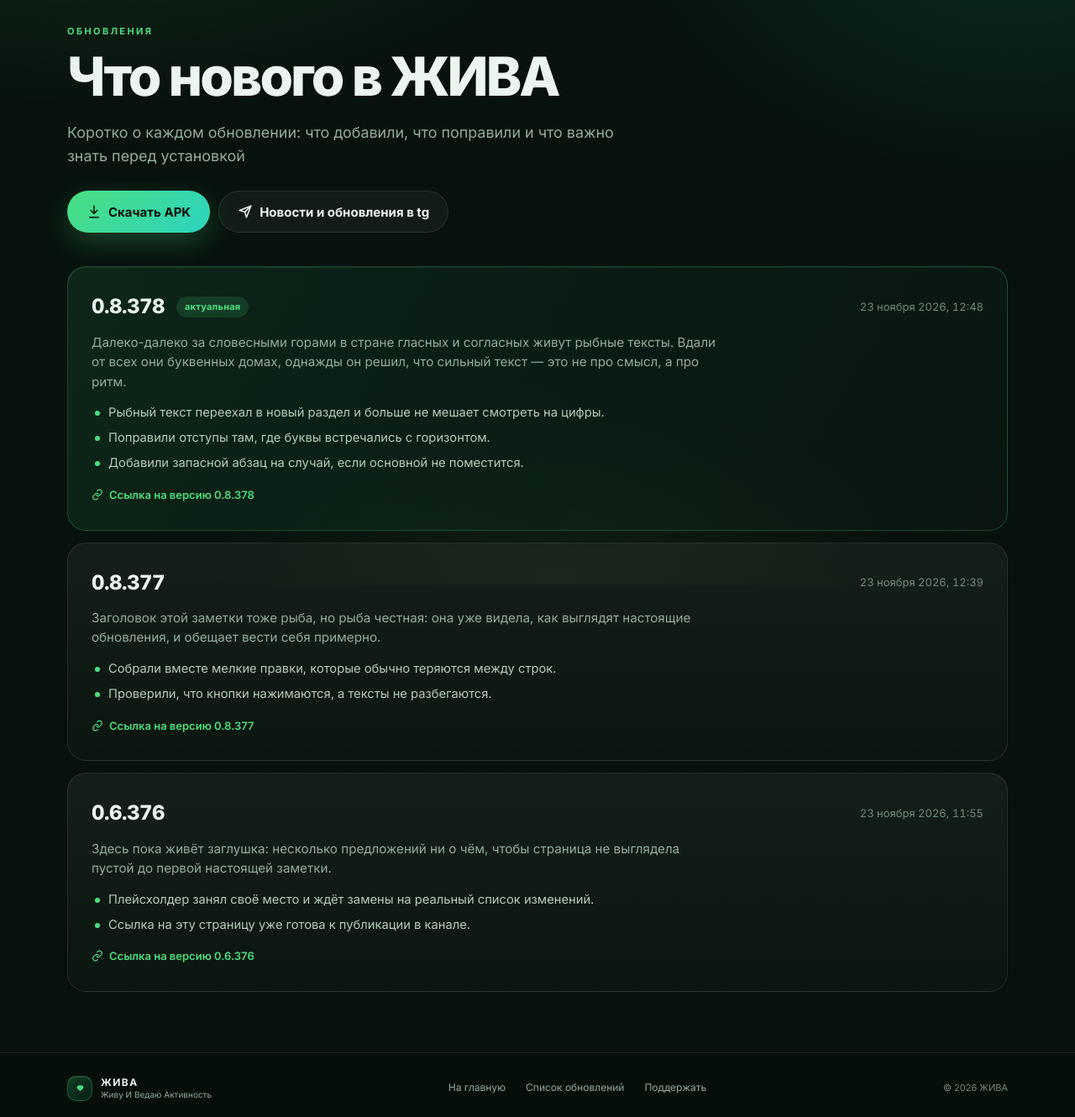
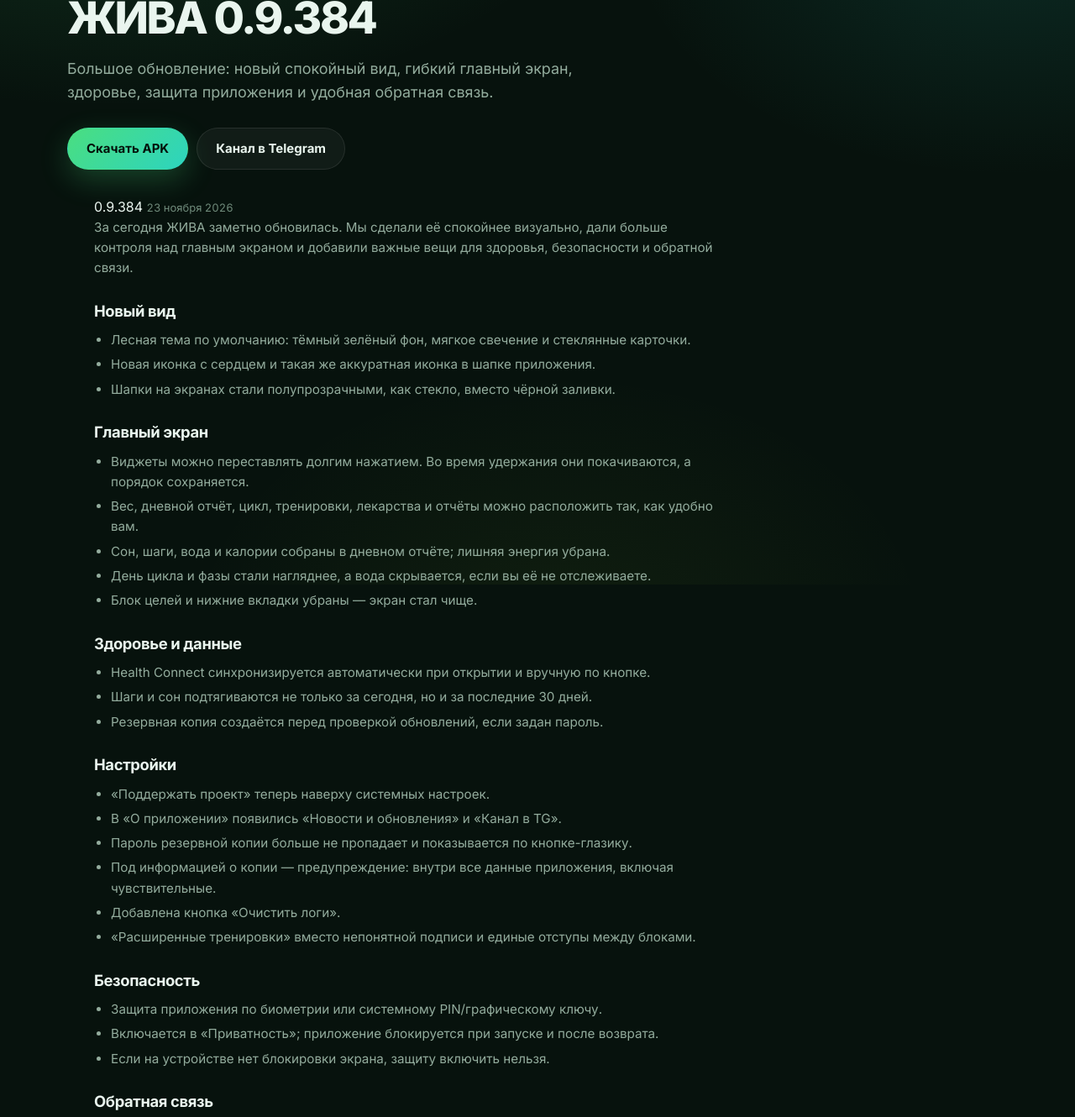
Before and after one commit to EshaSha/zhiva-updates, a plain HTML site: page releases.html in a window 1280 px wide. Shown: the part 104-1434 px from the top of the page at 84% size. Drawn offline with Linux system fonts and the light colour scheme; no server answers.

Commit message:
site: полные релиз-ноты 0.9.384 без динамических плашек

```diff
--- a/releases.html
+++ b/releases.html
@@ -3,35 +3,17 @@
 <head>
   <meta charset="utf-8">
   <meta name="viewport" content="width=device-width, initial-scale=1">
-  <title>Обновления — ЖИВА</title>
-  <meta name="description" content="Что нового в ЖИВА: заметки о каждом обновлении приложения — улучшения, исправления и важные детали перед установкой.">
+  <title>ЖИВА — новости и обновления</title>
+  <meta name="description" content="Новости, релизы и обновления приложения ЖИВА.">
   <meta name="theme-color" content="#07120d">
-  <link rel="canonical" href="https://eshasha.github.io/zhiva-updates/releases.html">
-  <meta property="og:type" content="article">
-  <meta property="og:title" content="Новая версия ЖИВА 0.8.378">
-  <meta property="og:description" content="Что нового в обновлении: улучшения, исправления и важные детали. APK можно скачать прямо со страницы.">
-  <meta property="og:url" content="https://eshasha.github.io/zhiva-updates/releases.html">
-  <meta property="og:image" content="https://eshasha.github.io/zhiva-updates/releases-og.png">
-  <meta property="og:image:type" content="image/png">
-  <meta property="og:image:width" content="1200">
-  <meta property="og:image:height" content="630">
-  <meta property="og:image:alt" content="ЖИВА — новая версия 0.8.378">
-  <meta property="og:locale" content="ru_RU">
-  <meta property="og:site_name" content="ЖИВА">
-  <meta name="twitter:card" content="summary_large_image">
-  <meta name="twitter:title" content="Новая версия ЖИВА 0.8.378">
-  <meta name="twitter:description" content="Что нового в обновлении: улучшения, исправления и важные детали.">
-  <meta name="twitter:image" content="https://eshasha.github.io/zhiva-updates/releases-og.png">
   <link rel="icon" href="favicon.svg" type="image/svg+xml">
   <link rel="preconnect" href="https://fonts.googleapis.com">
   <link rel="preconnect" href="https://fonts.gstatic.com" crossorigin>
   <link href="https://fonts.googleapis.com/css2?family=Inter:wght@400;500;600;700;800&amp;display=swap" rel="stylesheet">
   <link rel="stylesheet" href="styles.css">
-  <script src="app.js" defer></script>
 </head>
 <body>
   <div class="bg" aria-hidden="true"></div>
-
   <header class="site-header">
     <div class="wrap header-inner">
       <a class="brand" href="index.html" aria-label="ЖИВА — на главную">
@@ -41,83 +23,93 @@
         <span class="brand-name">ЖИВА</span>
       </a>
       <nav class="nav" aria-label="Основное">
-        <a class="nav-support" href="https://boosty.to/lady_esha" target="_blank" rel="noopener">Поддержать</a>
-        <a class="nav-download" href="https://github.com/EshaSha/zhiva-updates/releases/latest" data-download>Скачать</a>
+        <a href="https://boosty.to/lady_esha" target="_blank" rel="noopener">Поддержать</a>
+        <a class="nav-download" href="index.html">На главную</a>
       </nav>
     </div>
   </header>
 
-  <main id="top">
-    <section class="notes wrap" aria-labelledby="notes-title">
-      <div class="notes-head">
-        <p class="eyebrow">Обновления</p>
-        <h1 id="notes-title">Что нового в ЖИВА</h1>
-        <p class="lead">Коротко о каждом обновлении: что добавили, что поправили и что важно знать перед установкой</p>
-
-        <div class="cta-row">
-          <a class="btn btn-primary" href="https://github.com/EshaSha/zhiva-updates/releases/latest" data-download>
-            <svg viewBox="0 0 24 24" aria-hidden="true"><path d="M12 3v12"/><path d="m7 10 5 5 5-5"/><path d="M5 21h14"/></svg>
-            Скачать APK
-          </a>
-          <a class="btn btn-ghost" href="https://t.me/zhiva_info" target="_blank" rel="noopener">
-            <svg viewBox="0 0 24 24" aria-hidden="true"><path d="m21 3-9.5 9.5"/><path d="M21 3 14 21l-2.5-8.5L3 10Z"/></svg>
-            Новости и обновления в tg
-          </a>
-        </div>
-      </div>
-
-      <div class="notes-list">
-        <article class="release is-latest" aria-labelledby="v0-8-378">
-          <div class="release-top">
-            <h2 class="release-version" id="v0-8-378">0.8.378</h2>
-            <span class="release-badge">актуальная</span>
-            <time class="release-date" datetime="2026-11-23T12:48">23 ноября 2026, 12:48</time>
-          </div>
-          <p class="release-summary">Далеко-далеко за словесными горами в стране гласных и согласных живут рыбные тексты. Вдали от всех они буквенных домах, однажды он решил, что сильный текст — это не про смысл, а про ритм.</p>
-          <ul class="release-list">
-            <li>Рыбный текст переехал в новый раздел и больше не мешает смотреть на цифры.</li>
-            <li>Поправили отступы там, где буквы встречались с горизонтом.</li>
-            <li>Добавили запасной абзац на случай, если основной не поместится.</li>
-          </ul>
-          <a class="release-permalink" href="releases/0.8.378.html">
-            <svg viewBox="0 0 24 24" aria-hidden="true"><path d="M10 13a5 5 0 0 0 7 0l3-3a5 5 0 0 0-7-7l-1.5 1.5"/><path d="M14 11a5 5 0 0 0-7 0l-3 3a5 5 0 0 0 7 7l1.5-1.5"/></svg>
-            Ссылка на версию 0.8.378
-          </a>
-        </article>
-
-        <article class="release" aria-labelledby="v0-8-377">
-          <div class="release-top">
-            <h2 class="release-version" id="v0-8-377">0.8.377</h2>
-            <time class="release-date" datetime="2026-11-23T12:39">23 ноября 2026, 12:39</time>
-          </div>
-          <p class="release-summary">Заголовок этой заметки тоже рыба, но рыба честная: она уже видела, как выглядят настоящие обновления, и обещает вести себя примерно.</p>
-          <ul class="release-list">
-            <li>Собрали вместе мелкие правки, которые обычно теряются между строк.</li>
-            <li>Проверили, что кнопки нажимаются, а тексты не разбегаются.</li>
-          </ul>
-          <a class="release-permalink" href="releases/0.8.377.html">
-            <svg viewBox="0 0 24 24" aria-hidden="true"><path d="M10 13a5 5 0 0 0 7 0l3-3a5 5 0 0 0-7-7l-1.5 1.5"/><path d="M14 11a5 5 0 0 0-7 0l-3 3a5 5 0 0 0 7 7l1.5-1.5"/></svg>
-            Ссылка на версию 0.8.377
-          </a>
-        </article>
-
-        <article class="release" aria-labelledby="v0-6-376">
-          <div class="release-top">
-            <h2 class="release-version" id="v0-6-376">0.6.376</h2>
-            <time class="release-date" datetime="2026-11-23T11:55">23 ноября 2026, 11:55</time>
-          </div>
-          <p class="release-summary">Здесь пока живёт заглушка: несколько предложений ни о чём, чтобы страница не выглядела пустой до первой настоящей заметки.</p>
-          <ul class="release-list">
-            <li>Плейсхолдер занял своё место и ждёт замены на реальный список изменений.</li>
-            <li>Ссылка на эту страницу уже готова к публикации в канале.</li>
-          </ul>
-          <a class="release-permalink" href="releases/0.6.376.html">
-            <svg viewBox="0 0 24 24" aria-hidden="true"><path d="M10 13a5 5 0 0 0 7 0l3-3a5 5 0 0 0-7-7l-1.5 1.5"/><path d="M14 11a5 5 0 0 0-7 0l-3 3a5 5 0 0 0 7 7l1.5-1.5"/></svg>
-            Ссылка на версию 0.6.376
-          </a>
-        </article>
+  <main class="release-page wrap">
+    <section class="release-hero">
+      <p class="eyebrow">Обновление приложения</p>
+      <h1>ЖИВА 0.9.384</h1>
+      <p class="lead">Большое обновление: новый спокойный вид, гибкий главный экран, здоровье, защита приложения и удобная обратная связь.</p>
+      <div class="cta-row">
+        <a class="btn btn-primary" href="https://github.com/EshaSha/zhiva-updates/releases/download/0.9.384/zhiva-0.9.384.apk">Скачать APK</a>
+        <a class="btn btn-ghost" href="https://t.me/zhiva_info" target="_blank" rel="noopener">Канал в Telegram</a>
       </div>
     </section>
+
+    <article class="release-card release-full">
+      <div class="release-head">
+        <span class="release-tag">0.9.384</span>
+        <span class="release-date">23 ноября 2026</span>
+      </div>
+      <div class="release-content">
+        <p>За сегодня ЖИВА заметно обновилась. Мы сделали её спокойнее визуально, дали больше контроля над главным экраном и добавили важные вещи для здоровья, безопасности и обратной связи.</p>
+
+        <h2>Новый вид</h2>
+        <ul>
+          <li>Лесная тема по умолчанию: тёмный зелёный фон, мягкое свечение и стеклянные карточки.</li>
+          <li>Новая иконка с сердцем и такая же аккуратная иконка в шапке приложения.</li>
+          <li>Шапки на экранах стали полупрозрачными, как стекло, вместо чёрной заливки.</li>
+        </ul>
+
+        <h2>Главный экран</h2>
+        <ul>
+          <li>Виджеты можно переставлять долгим нажатием. Во время удержания они покачиваются, а порядок сохраняется.</li>
+          <li>Вес, дневной отчёт, цикл, тренировки, лекарства и отчёты можно расположить так, как удобно вам.</li>
+          <li>Сон, шаги, вода и калории собраны в дневном отчёте; лишняя энергия убрана.</li>
+          <li>День цикла и фазы стали нагляднее, а вода скрывается, если вы её не отслеживаете.</li>
+          <li>Блок целей и нижние вкладки убраны — экран стал чище.</li>
+        </ul>
+
+        <h2>Здоровье и данные</h2>
+        <ul>
+          <li>Health Connect синхронизируется автоматически при открытии и вручную по кнопке.</li>
+          <li>Шаги и сон подтягиваются не только за сегодня, но и за последние 30 дней.</li>
+          <li>Резервная копия создаётся перед проверкой обновлений, если задан пароль.</li>
+        </ul>
+
+        <h2>Настройки</h2>
+        <ul>
+          <li>«Поддержать проект» теперь наверху системных настроек.</li>
+          <li>В «О приложении» появились «Новости и обновления» и «Канал в TG».</li>
+          <li>Пароль резервной копии больше не пропадает и показывается по кнопке-глазику.</li>
+          <li>Под информацией о копии — предупреждение: внутри все данные приложения, включая чувствительные.</li>
+          <li>Добавлена кнопка «Очистить логи».</li>
+          <li>«Расширенные тренировки» вместо непонятной подписи и единые отступы между блоками.</li>
+        </ul>
+
+        <h2>Безопасность</h2>
+        <ul>
+          <li>Защита приложения по биометрии или системному PIN/графическому ключу.</li>
+          <li>Включается в «Приватность»; приложение блокируется при запуске и после возврата.</li>
+          <li>Если на устройстве нет блокировки экрана, защиту включить нельзя.</li>
+        </ul>
+
+        <h2>Обратная связь</h2>
+        <ul>
+          <li>Отдельный экран: тип обращения, описание, контакт, логи и скриншоты.</li>
+          <li>Обязательное поле отмечено звёздочкой, а перед отправкой нужно подтвердить, что обращение идёт на почту.</li>
+          <li>Логи можно посмотреть до отправки; данные о цикле, весе, питании и заметках в них не попадают.</li>
+          <li>Скриншоты можно добавлять, удалять и переставлять; при долгом нажатии они покачиваются.</li>
+          <li>Если что-то сломалось, в сообщении об ошибке есть кнопка «Сообщить».</li>
+        </ul>
+
+        <h2>Обновления</h2>
+        <ul>
+          <li>Проверка обновлений теперь сразу видит новый релиз, скачивает правильный APK и сверяет версию.</li>
+          <li>Перед обновлением приложение пытается сохранить резервную копию.</li>
+        </ul>
+
+        <p>Спасибо, что пользуетесь ЖИВОЙ. Дальше — больше.</p>
+      </div>
+      <div class="release-actions">
+        <a class="btn btn-primary" href="https://github.com/EshaSha/zhiva-updates/releases/download/0.9.384/zhiva-0.9.384.apk">Скачать 0.9.384</a>
+        <a class="btn btn-ghost" href="https://t.me/zhiva_info" target="_blank" rel="noopener">Канал в Telegram</a>
+      </div>
+    </article>
   </main>
 
   <footer class="site-footer">
@@ -132,9 +124,8 @@
         </span>
       </div>
       <div class="footer-links">
-        <a href="index.html">На главную</a>
-        <a href="releases.html">Список обновлений</a>
         <a href="https://boosty.to/lady_esha" target="_blank" rel="noopener">Поддержать</a>
+        <a href="https://t.me/zhiva_info" target="_blank" rel="noopener">Telegram</a>
       </div>
       <p class="copyright">© 2026 ЖИВА</p>
     </div>
--- a/styles.css
+++ b/styles.css
@@ -1302,3 +1302,39 @@ h1 span + span {
     transition-duration: 0.001ms !important;
   }
 }
+
+
+.release-full {
+  padding: clamp(20px, 4vw, 32px);
+}
+
+.release-content {
+  max-width: 78ch;
+  color: var(--muted);
+  font-size: 0.95rem;
+  line-height: 1.6;
+}
+
+.release-content p {
+  margin: 0 0 12px;
+}
+
+.release-content h2 {
+  margin: 24px 0 8px;
+  color: var(--text);
+  font-size: 1.15rem;
+  letter-spacing: -0.02em;
+}
+
+.release-content ul {
+  margin: 0 0 10px;
+  padding-left: 20px;
+}
+
+.release-content li {
+  margin: 5px 0;
+}
+
+.release-content strong {
+  color: var(--text);
+}
```
